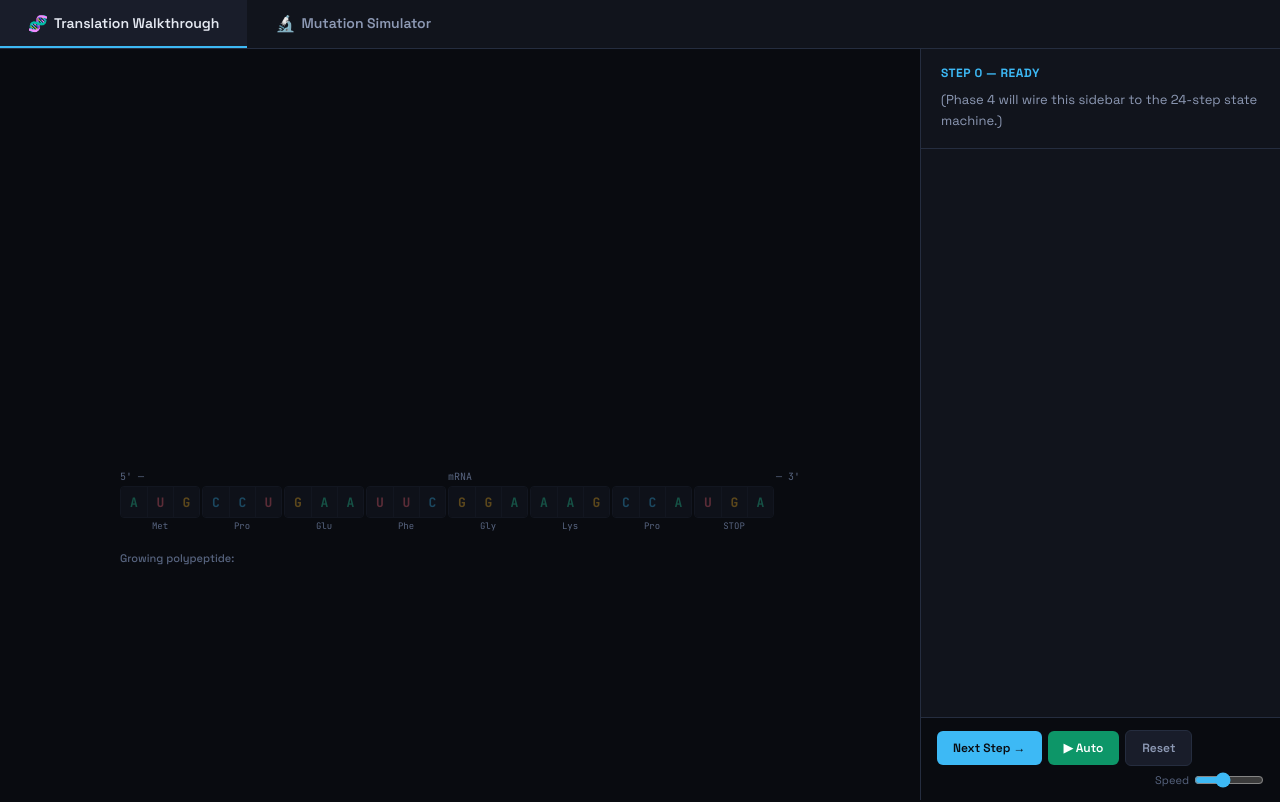
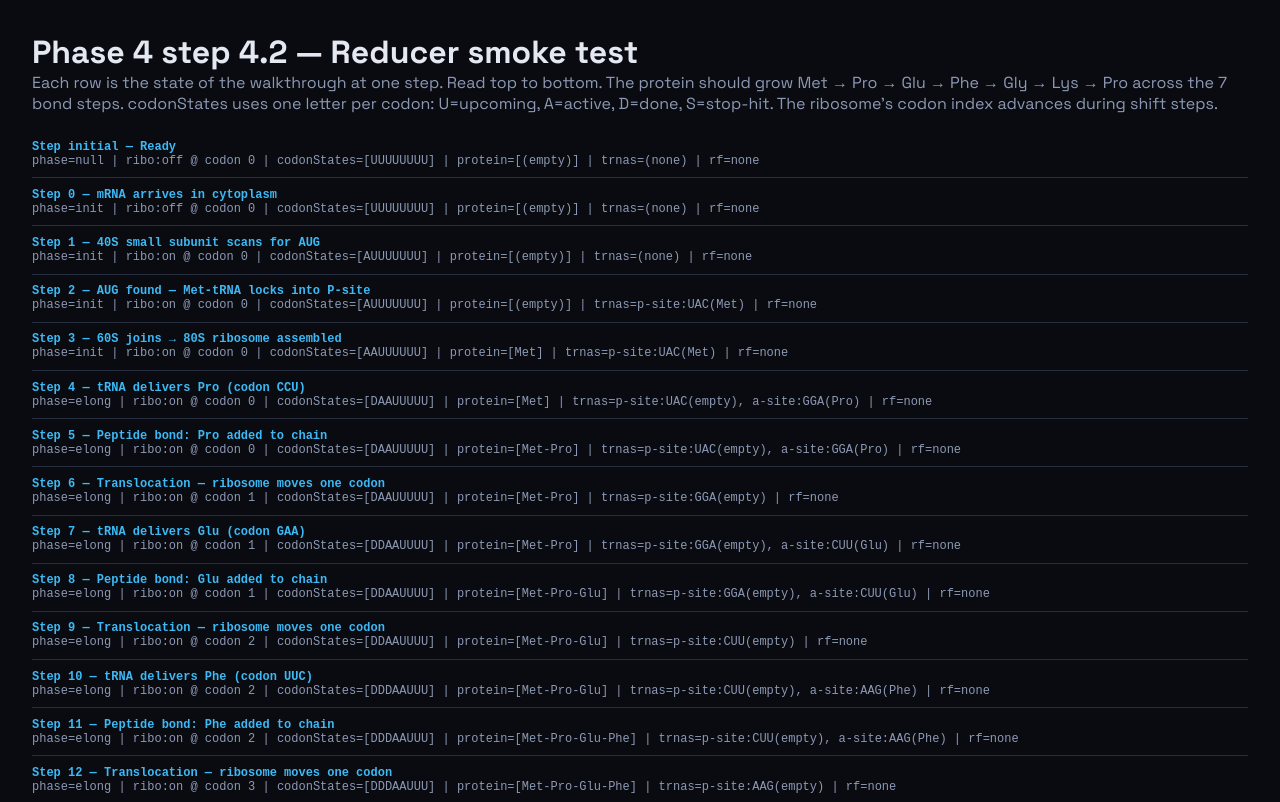
Before and after one commit to juanbetancurm/translation-app, a React (Vite) app: page / in a window 1280 px wide. Before the commit this address led to /walkthrough. Shown: the top 802 px of the page. Built offline with nearby package versions, Linux system fonts and the light colour scheme.

Commit message:
Phase 4 step 4.2: walkthrough reducer + smoke test

```diff
--- a/src/App.jsx
+++ b/src/App.jsx
@@ -1,47 +1,91 @@
-// src/App.jsx
-//
-// The top-level layout shell: a row of tabs at the top, then a routed
-// feature view below. URLs:
-//   /              redirects to /walkthrough
-//   /walkthrough   Translation Walkthrough feature
-//   /mutation      Mutation Simulator feature
-//
-// Each tab is a NavLink — React Router's "link that knows whether it's
-// the active route." Clicking a NavLink updates the URL; React Router
-// then matches the new URL against the <Route> definitions and renders
-// the matching component.
+// Smoke test for reducer. This fiel will be replaced in step 4.3 with the real React wiring.
 
-import { NavLink, Routes, Route, Navigate } from "react-router-dom";
-import TranslationWalkthrough from "./features/translation-walkthrough/TranslationWalkthrough";
-import MutationSimulator from "./features/mutation-simulator/MutationSimulator";
-import "./App.css";
+import {
+  initialState,
+  walkthroughReducer,
+} from "./features/translation-walkthrough/walkthroughReducer.js";
+
+// Build the full sequence of states by dispatching NEXT_STEP repeatedly.
+function buildAllStates() {
+  const states = [initialState];
+  let s = initialState;
+  for (let i = 0; i < 24; i++) {
+    s = walkthroughReducer(s, { type: "NEXT_STEP" });
+    states.push(s);
+  }
+  return states;
+}
+
+const ALL_STATES = buildAllStates();
+
+function StateBlock({ index, state }) {
+  // Render an excerpt of the state — only the fields that matter for
+  // verifying the biology. Skip the long stepText.
+  const tRnaSummary =
+    state.trnas.length === 0
+      ? "(none)"
+      : state.trnas
+          .map(
+            (t) =>
+              `${t.site}-site:${t.anticodon}` +
+              (t.aminoAcid ? `(${t.aminoAcid})` : "(empty)")
+          )
+          .join(", ");
+
+  return (
+    <div
+      style={{
+        borderBottom: "1px solid #252d3f",
+        padding: "0.6rem 0",
+        fontFamily: "monospace",
+        fontSize: "12px",
+      }}
+    >
+      <div style={{ color: "#3db9f5", fontWeight: 700 }}>
+        Step {index === 0 ? "initial" : state.stepIndex} — {state.stepTitle}
+      </div>
+      <div style={{ color: "#8d99b4" }}>
+        phase={String(state.phase)} | ribo:{state.riboVisible ? "on" : "off"}
+        {state.riboFading ? "(fading)" : ""} @ codon {state.riboCodonIndex}
+        {" | "}
+        codonStates=[
+        {state.codonStates
+          .map((c) => c[0].toUpperCase())
+          .join("")}
+        ]
+        {" | "}
+        protein=[{state.protein.join("-") || "(empty)"}]
+        {" | "}
+        trnas={tRnaSummary}
+        {" | "}
+        rf={state.releaseFactor ? `@${state.releaseFactor.codonIndex}` : "none"}
+      </div>
+    </div>
+  );
+}
 
 export default function App() {
   return (
-    <div className="app-root">
-      <nav className="tabs">
-        <NavLink
-          to="/walkthrough"
-          className={({ isActive }) => `tab${isActive ? " tab-active" : ""}`}
-        >
-          <span className="tab-icon" aria-hidden="true">🧬</span>
-          Translation Walkthrough
-        </NavLink>
-        <NavLink
-          to="/mutation"
-          className={({ isActive }) => `tab${isActive ? " tab-active" : ""}`}
-        >
-          <span className="tab-icon" aria-hidden="true">🔬</span>
-          Mutation Simulator
-        </NavLink>
-      </nav>
+    <div
+      style={{
+        padding: "2rem",
+        background: "#090b10",
+        color: "#e4e8f1",
+        minHeight: "100vh",
+      }}
+    >
+      <h1>Phase 4 step 4.2 — Reducer smoke test</h1>
+      <p style={{ color: "#8d99b4", marginBottom: "1rem" }}>
+        Each row is the state of the walkthrough at one step. Read top to
+        bottom. The protein should grow Met → Pro → Glu → Phe → Gly → Lys →
+        Pro across the 7 bond steps. codonStates uses one letter per codon:
+        U=upcoming, A=active, D=done, S=stop-hit. The ribosome's codon
+        index advances during shift steps.
+      </p>
 
-      <Routes>
-        <Route path="/" element={<Navigate to="/walkthrough" replace />} />
-        <Route path="/walkthrough" element={<TranslationWalkthrough />} />
-        <Route path="/mutation" element={<MutationSimulator />} />
-        <Route path="*" element={<Navigate to="/walkthrough" replace />} />
-      </Routes>
+      {ALL_STATES.map((state, i) => (
+        <StateBlock key={i} index={i} state={state} />
+      ))}
     </div>
   );
 }
--- /dev/null
+++ b/src/features/translation-walkthrough/walkthroughReducer.js
@@ -0,0 +1,254 @@
+//
+//
+// Pure state-transition function for the Translation Walkthrough.
+//
+// State shape is documented in the body of initialState below.
+//
+// Actions:
+//   { type: "NEXT_STEP" }           advance one step
+//   { type: "RESET" }               return to initialState
+//   { type: "JUMP_TO_STEP", index } jump to step `index`
+//                                   (used by the smoke test and tests)
+//
+// The reducer takes the current state and the action and returns a NEW
+// state object. It must be pure: no DOM access, no setTimeout, no Math.random.
+// All animations and DOM measurements happen in effects in the view layer.
+
+import { GC } from "../../shared/biology/geneticCode.js";
+import { ac } from "../../shared/biology/translation.js";
+import { ORIG_CODONS } from "../../shared/biology/constants.js";
+import { TRANSLATION_STEPS } from "./stepDefinitions.js";
+
+// ─────────────────────────────────────────────────────────────────────
+// Initial state — the state when the page first loads or after Reset
+// ─────────────────────────────────────────────────────────────────────
+
+export const initialState = {
+  stepIndex: -1,
+  stepTitle: "Ready",
+  stepText:
+    "Press <strong>Next Step</strong> to begin. We'll walk through all " +
+    "three phases of translation: <em>initiation</em>, <em>elongation</em>, " +
+    "and <em>termination</em>. Each step explains exactly what the " +
+    "ribosome does and why.",
+  phase: null,
+  protein: [],
+  codonStates: ORIG_CODONS.map(() => "upcoming"),
+  riboVisible: false,
+  riboLargeVisible: true,
+  riboFading: false,
+  riboCodonIndex: 0,
+  trnas: [],
+  releaseFactor: null,
+  lookupCodon: null,
+};
+
+// ─────────────────────────────────────────────────────────────────────
+// The reducer
+// ─────────────────────────────────────────────────────────────────────
+
+export function walkthroughReducer(state, action) {
+  switch (action.type) {
+    case "RESET":
+      return initialState;
+
+    case "NEXT_STEP": {
+      const nextIndex = state.stepIndex + 1;
+      if (nextIndex >= TRANSLATION_STEPS.length) {
+        // Already at the last step; no-op.
+        return state;
+      }
+      return computeStateAtStep(state, nextIndex);
+    }
+
+    case "JUMP_TO_STEP": {
+      const idx = action.index;
+      if (idx < -1 || idx >= TRANSLATION_STEPS.length) return state;
+      if (idx === -1) return initialState;
+      // Build state by replaying from the initial state up to idx.
+      // This keeps the polypeptide and codon-state evolution correct.
+      let s = initialState;
+      for (let i = 0; i <= idx; i++) {
+        s = computeStateAtStep(s, i);
+      }
+      return s;
+    }
+
+    default:
+      return state;
+  }
+}
+
+// ─────────────────────────────────────────────────────────────────────
+// Step computation — given the previous state and the new step index,
+// produce the new state. The previous state is needed because the
+// protein array carries over from one step to the next.
+// ─────────────────────────────────────────────────────────────────────
+
+function computeStateAtStep(prevState, newIndex) {
+  const step = TRANSLATION_STEPS[newIndex];
+
+  // Start from a copy of the previous state, then mutate the copy
+  // according to the step's action. This is safe because we never
+  // touch `prevState` itself.
+  const next = {
+    ...prevState,
+    stepIndex: newIndex,
+    stepTitle: step.title,
+    stepText: step.text,
+    phase: step.phase,
+  };
+
+  switch (step.action) {
+    case "showMRNA": {
+      // The mRNA appears. Ribosome stays hidden.
+      next.riboVisible = false;
+      next.lookupCodon = null;
+      next.trnas = [];
+      next.releaseFactor = null;
+      break;
+    }
+
+    case "showSmall": {
+      // 40S subunit lands on AUG. Mark codon 0 active.
+      next.riboVisible = true;
+      next.riboLargeVisible = false;
+      next.riboCodonIndex = 0;
+      next.codonStates = makeStates(0, [0]);
+      next.lookupCodon = "AUG";
+      next.trnas = [];
+      next.releaseFactor = null;
+      break;
+    }
+
+    case "initTRNA": {
+      // Initiator Met-tRNA arrives at P-site.
+      next.trnas = [
+        {
+          site: "p",
+          codonIndex: 0,
+          anticodon: ac(ORIG_CODONS[0]),  // UAC
+          aminoAcid: "Met",
+          entering: true,
+        },
+      ];
+      break;
+    }
+
+    case "showLarge": {
+      // 60S subunit joins, Met is added to polypeptide,
+      // codon 1 becomes active alongside codon 0.
+      next.riboLargeVisible = true;
+      next.protein = ["Met"];
+      next.codonStates = makeStates(0, [0, 1]);
+      break;
+    }
+
+    case "arrive": {
+      // A new charged tRNA arrives at A-site. The P-site tRNA from
+      // the previous codon is now empty (its amino acid was bonded).
+      const ci = step.codonIndex;
+      const codon = ORIG_CODONS[ci];
+      const aa = GC[codon];
+      next.trnas = [
+        {
+          site: "p",
+          codonIndex: ci - 1,
+          anticodon: ac(ORIG_CODONS[ci - 1]),
+          aminoAcid: null, // empty after bonding
+          entering: false,
+        },
+        {
+          site: "a",
+          codonIndex: ci,
+          anticodon: ac(codon),
+          aminoAcid: aa,
+          entering: true,
+        },
+      ];
+      next.codonStates = markUpToActive(ci);
+      next.lookupCodon = codon;
+      break;
+    }
+
+    case "bond": {
+      // Peptide bond forms. The new amino acid is added to the chain.
+      const ci = step.codonIndex;
+      const aa = GC[ORIG_CODONS[ci]];
+      next.protein = [...prevState.protein, aa];
+      break;
+    }
+
+    case "shift": {
+      // Translocation: ribosome slides forward one codon.
+      const ci = step.codonIndex;
+      next.riboCodonIndex = ci;
+      next.codonStates = makeStates(ci, [ci, ci + 1]);
+      next.trnas = [
+        {
+          site: "p",
+          codonIndex: ci,
+          anticodon: ac(ORIG_CODONS[ci]),
+          aminoAcid: null,
+          entering: false,
+        },
+      ];
+      next.lookupCodon =
+        ci + 1 < ORIG_CODONS.length ? ORIG_CODONS[ci + 1] : null;
+      break;
+    }
+
+    case "stop": {
+      // STOP codon reached. Release factor enters; tRNAs cleared.
+      const ci = step.codonIndex;
+      next.codonStates = ORIG_CODONS.map((_, i) =>
+        i === ci ? "stop-hit" : i < ci ? "done" : "upcoming"
+      );
+      next.trnas = [];
+      next.releaseFactor = { codonIndex: ci };
+      next.lookupCodon = ORIG_CODONS[ci];
+      break;
+    }
+
+    case "release": {
+      // Protein is released, ribosome fades out.
+      next.riboFading = true;
+      next.releaseFactor = null;
+      next.trnas = [];
+      next.lookupCodon = null;
+      break;
+    }
+
+    default:
+      // Unknown action — leave state unchanged.
+      break;
+  }
+
+  return next;
+}
+
+// ─────────────────────────────────────────────────────────────────────
+// Helpers for computing the codonStates array.
+// ─────────────────────────────────────────────────────────────────────
+
+// Build a codonStates array where codons [0..riboPos-1] are "done",
+// codons in `activeIndices` are "active", and the rest are "upcoming".
+function makeStates(riboPos, activeIndices) {
+  const activeSet = new Set(activeIndices);
+  return ORIG_CODONS.map((_, i) => {
+    if (activeSet.has(i)) return "active";
+    if (i < riboPos) return "done";
+    return "upcoming";
+  });
+}
+
+// Used during elongation arrive/shift: mark codons before the active one
+// as done, the active one and the next as active, rest as upcoming.
+function markUpToActive(ci) {
+  return ORIG_CODONS.map((_, i) => {
+    if (i < ci) return "done";
+    if (i === ci) return "active";
+    if (i === ci + 1) return "active";
+    return "upcoming";
+  });
+}
```
